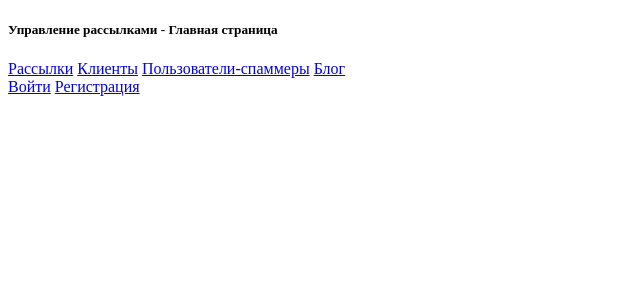
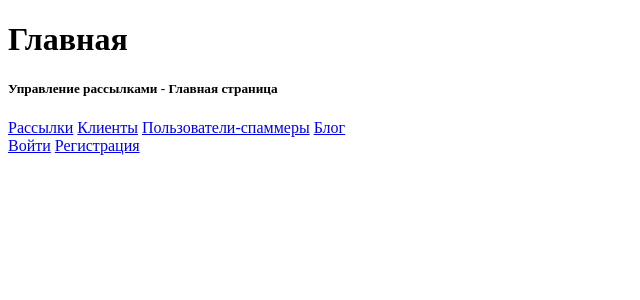
Before and after one commit to LudaKend/KR240124_Django, a Django app: page / in a window 1280 px wide. Shown: the top 300 px of the page, without its empty margins (0-640 px from the left). Run offline with Django 4.2, Linux system fonts and the light colour scheme.

Commit message:
во все шаблоны добавила {{name_page}}

```diff
--- a/blog/templates/blog/post_detail.html
+++ b/blog/templates/blog/post_detail.html
@@ -5,6 +5,9 @@
     <title>Title</title>
 </head>
 <body>
+<div class="pricing-header px-3 py-3 pt-md-1 pb-md-4 mx-auto text-center">
+    <h1 class="display-8">{{name_page}}</h1>
+</div>
 <div class="d-flex flex-column flex-md-row align-items-center p-3 px-md-4 mb-3 bg-white border-bottom box-shadow">
     <h5 class="my-0 mr-md-auto font-weight-normal">Управление статьями: просмотр статьи </h5>
     <nav class="ms-5">
--- a/blog/templates/blog/post_list.html
+++ b/blog/templates/blog/post_list.html
@@ -5,6 +5,9 @@
     <title>Title</title>
 </head>
 <body>
+<div class="pricing-header px-3 py-3 pt-md-1 pb-md-4 mx-auto text-center">
+    <h1 class="display-8">{{name_page}}</h1>
+</div>
 <div class="d-flex flex-column flex-md-row align-items-center p-3 px-md-4 mb-3 bg-white border-bottom box-shadow">
     <h5 class="my-0 mr-md-auto font-weight-normal">Управление статьями </h5>
     <nav class="ms-5">
--- a/client/templates/client/client_confirm_delete.html
+++ b/client/templates/client/client_confirm_delete.html
@@ -5,6 +5,9 @@
     <title>Title</title>
 </head>
 <body>
+<div class="pricing-header px-3 py-3 pt-md-1 pb-md-4 mx-auto text-center">
+    <h1 class="display-8">{{name_page}}</h1>
+</div>
 <div class="container">
     <div class="row text-center">
         <form method="post">
--- a/client/templates/client/client_detail.html
+++ b/client/templates/client/client_detail.html
@@ -5,6 +5,9 @@
     <title>Title</title>
 </head>
 <body>
+<div class="pricing-header px-3 py-3 pt-md-1 pb-md-4 mx-auto text-center">
+    <h1 class="display-8">{{name_page}}</h1>
+</div>
 <div class="d-flex flex-column flex-md-row align-items-center p-3 px-md-4 mb-3 bg-white border-bottom box-shadow">
     <h5 class="my-0 mr-md-auto font-weight-normal">Просмотр информации о клиенте</h5>
     {% if user.is_authenticated %}
--- a/client/templates/client/client_form.html
+++ b/client/templates/client/client_form.html
@@ -5,6 +5,9 @@
     <title>Title</title>
 </head>
 <body>
+<div class="pricing-header px-3 py-3 pt-md-1 pb-md-4 mx-auto text-center">
+    <h1 class="display-8">{{name_page}}</h1>
+</div>
 <form method="POST">
 <div class="container">
     <div class="col-6">
--- a/client/templates/client/client_list.html
+++ b/client/templates/client/client_list.html
@@ -5,6 +5,9 @@
     <title>Title</title>
 </head>
 <body>
+<div class="pricing-header px-3 py-3 pt-md-1 pb-md-4 mx-auto text-center">
+    <h1 class="display-8">{{name_page}}</h1>
+</div>
 <div class="d-flex flex-column flex-md-row align-items-center p-3 px-md-4 mb-3 bg-white border-bottom box-shadow">
     <h5 class="my-0 mr-md-auto font-weight-normal">Управление статьями </h5>
     <nav class="ms-5">
--- a/mailing/templates/mailing/home_page.html
+++ b/mailing/templates/mailing/home_page.html
@@ -5,7 +5,9 @@
     <title>Title</title>
 </head>
 <body>
-
+<div class="pricing-header px-3 py-3 pt-md-1 pb-md-4 mx-auto text-center">
+    <h1 class="display-8">{{name_page}}</h1>
+</div>
 <div class="d-flex flex-column flex-md-row align-items-center p-3 px-md-4 mb-3 bg-white border-bottom box-shadow">
     <h5 class="my-0 mr-md-auto font-weight-normal">Управление рассылками - Главная страница </h5>
     {% if user.is_authenticated %}
--- a/mailing/templates/mailing/mailing_confirm_delete.html
+++ b/mailing/templates/mailing/mailing_confirm_delete.html
@@ -5,6 +5,9 @@
     <title>Title</title>
 </head>
 <body>
+<div class="pricing-header px-3 py-3 pt-md-1 pb-md-4 mx-auto text-center">
+    <h1 class="display-8">{{name_page}}</h1>
+</div>
 <div class="container">
     <div class="row text-center">
         <form method="post">
--- a/mailing/templates/mailing/mailing_detail.html
+++ b/mailing/templates/mailing/mailing_detail.html
@@ -5,6 +5,9 @@
     <title>Title</title>
 </head>
 <body>
+<div class="pricing-header px-3 py-3 pt-md-1 pb-md-4 mx-auto text-center">
+    <h1 class="display-8">{{name_page}}</h1>
+</div>
 <div class="d-flex flex-column flex-md-row align-items-center p-3 px-md-4 mb-3 bg-white border-bottom box-shadow">
     <h5 class="my-0 mr-md-auto font-weight-normal">Просмотр рассылки</h5>
     {% if user.is_authenticated %}
--- a/mailing/templates/mailing/mailing_list.html
+++ b/mailing/templates/mailing/mailing_list.html
@@ -5,6 +5,9 @@
     <title>Title</title>
 </head>
 <body>
+<div class="pricing-header px-3 py-3 pt-md-1 pb-md-4 mx-auto text-center">
+    <h1 class="display-8">{{name_page}}</h1>
+</div>
 <div class="d-flex flex-column flex-md-row align-items-center p-3 px-md-4 mb-3 bg-white border-bottom box-shadow">
     <h5 class="my-0 mr-md-auto font-weight-normal">Управление рассылками </h5>
     <nav class="ms-5">
--- a/users/templates/users/login.html
+++ b/users/templates/users/login.html
@@ -5,6 +5,9 @@
     <title>Title</title>
 </head>
 <body>
+<div class="pricing-header px-3 py-3 pt-md-1 pb-md-4 mx-auto text-center">
+    <h1 class="display-8">{{name_page}}</h1>
+</div>
 <div class="container">
     <div class="row text-start">
         <div class="col-lg-6 col-md-6 col-sm-12">
--- a/users/templates/users/register.html
+++ b/users/templates/users/register.html
@@ -5,6 +5,9 @@
     <title>Title</title>
 </head>
 <body>
+<div class="pricing-header px-3 py-3 pt-md-1 pb-md-4 mx-auto text-center">
+    <h1 class="display-8">{{name_page}}</h1>
+</div>
 <div class="container">
     <div class="row text-start">
         <div class="col-lg-6 col-md-6 col-sm-12">
--- a/users/templates/users/user_confirm_delete.html
+++ b/users/templates/users/user_confirm_delete.html
@@ -5,6 +5,9 @@
     <title>Title</title>
 </head>
 <body>
+<div class="pricing-header px-3 py-3 pt-md-1 pb-md-4 mx-auto text-center">
+    <h1 class="display-8">{{name_page}}</h1>
+</div>
 <div class="container">
     <div class="row text-center">
         <form method="post">
--- a/users/templates/users/user_detail.html
+++ b/users/templates/users/user_detail.html
@@ -5,6 +5,9 @@
     <title>Title</title>
 </head>
 <body>
+<div class="pricing-header px-3 py-3 pt-md-1 pb-md-4 mx-auto text-center">
+    <h1 class="display-8">{{name_page}}</h1>
+</div>
 <div class="d-flex flex-column flex-md-row align-items-center p-3 px-md-4 mb-3 bg-white border-bottom box-shadow">
     <h5 class="my-0 mr-md-auto font-weight-normal">Просмотр данных пользователя-спаммера</h5>
     {% if user.is_authenticated %}
--- a/users/templates/users/user_form.html
+++ b/users/templates/users/user_form.html
@@ -5,6 +5,9 @@
     <title>Title</title>
 </head>
 <body>
+<div class="pricing-header px-3 py-3 pt-md-1 pb-md-4 mx-auto text-center">
+    <h1 class="display-8">{{name_page}}</h1>
+</div>
 <form method="POST">
 <div class="container">
     <div class="col-6">
--- a/users/templates/users/user_list.html
+++ b/users/templates/users/user_list.html
@@ -5,6 +5,9 @@
     <title>Title</title>
 </head>
 <body>
+<div class="pricing-header px-3 py-3 pt-md-1 pb-md-4 mx-auto text-center">
+    <h1 class="display-8">{{name_page}}</h1>
+</div>
 <div class="d-flex flex-column flex-md-row align-items-center p-3 px-md-4 mb-3 bg-white border-bottom box-shadow">
     <h5 class="my-0 mr-md-auto font-weight-normal">Ведение пользователей </h5>
     <nav class="ms-5">
```
